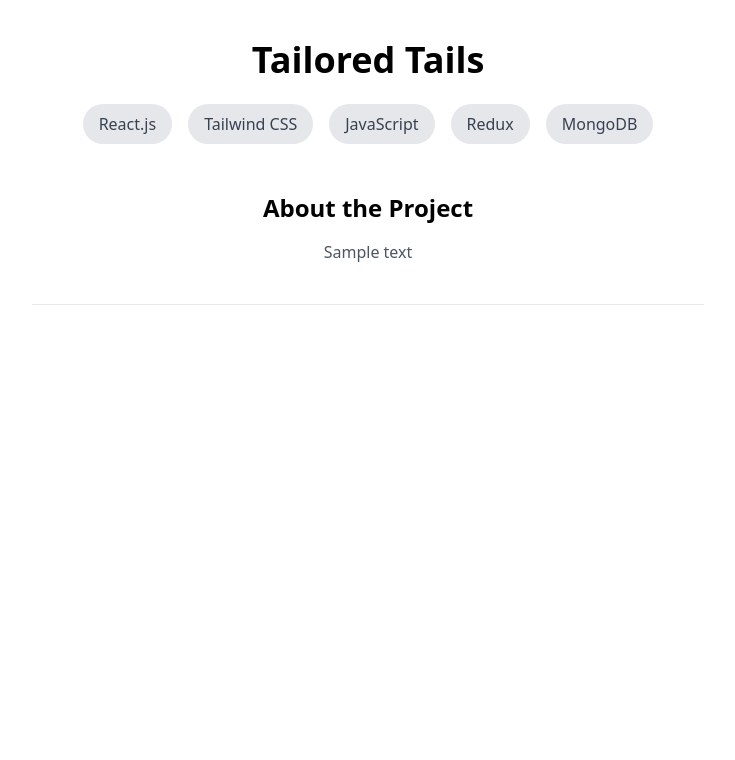
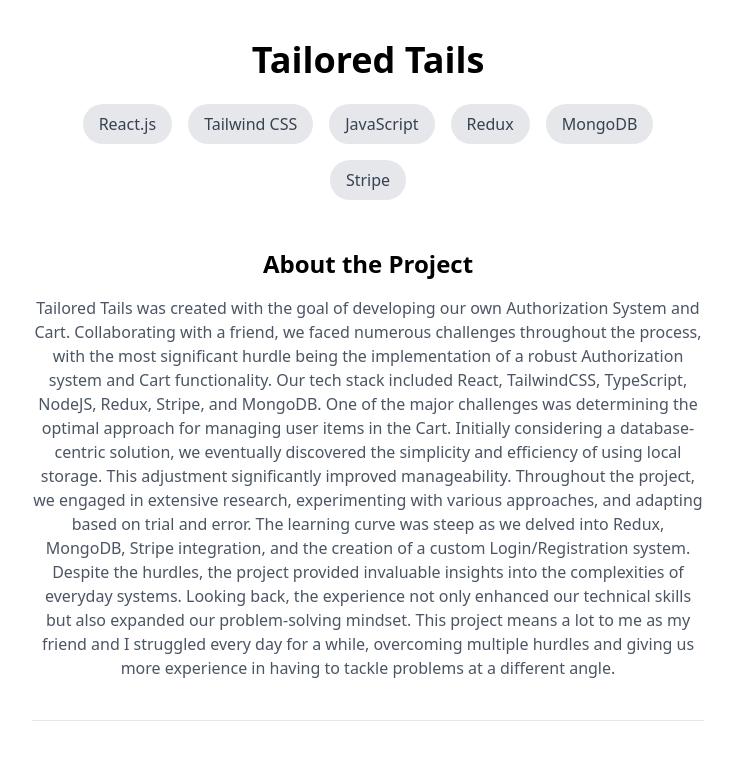
Before and after one commit to KadeVo/portfolio, a React (Create React App) app: page /tailoredtails in a window 1280 px wide. Shown: the top 760 px of the page, without its empty margins (272-1007 px from the left). Built offline with nearby package versions, Linux system fonts and the light colour scheme.

Commit message:
Adjusted project card

```diff
--- a/src/App.js
+++ b/src/App.js
@@ -1,14 +1,19 @@
 import { Route, Routes, BrowserRouter } from 'react-router-dom'
 import Home from './pages/Home'
-import Project1Page from './pages/TailoredTails'
+import Newsight from './pages/Newsight'
 import TailoredTails from './pages/TailoredTails'
+import Pomodoro from './pages/Pomodoro'
+import Organisers from './pages/Organisers'
 
 const App = () => {
   return (
     <BrowserRouter>
       <Routes>
         <Route index element={<Home />} />
-        <Route path="tailoredtails" element={<Project1Page />} />
+        <Route path="tailoredtails" element={<TailoredTails />} />
+        <Route path="pomodoro" element={<Pomodoro />} />
+        <Route path="Newsight" element={<Newsight />} />
+        <Route path="Organisers" element={<Organisers />} />
       </Routes>
     </BrowserRouter>
   )
--- a/src/components/Projects.js
+++ b/src/components/Projects.js
@@ -1,10 +1,14 @@
 import { FaGithub } from 'react-icons/fa'
 
 const ProjectCard = ({ title, description, image, url, githubUrl }) => (
-  <div className="flex flex-col rounded-lg shadow-md p-4 h-max w-[300px]">
-    <div className="mb-4 h-48 overflow-hidden items-center">
-      <img src={image} alt={title} className="rounded-lg mb-4 h-full w-full" />
+  <div className="flex flex-col rounded-lg shadow-md p-4 h-[400px] w-[300px] ">
+    <div className="mb-4 overflow-hidden items-center">
       <h3 className="font-bold text-lg mb-2">{title}</h3>
+      <img
+        src={image}
+        alt={title}
+        className="rounded-lg mb-4 w-full h-full object-cover"
+      />
     </div>
     <p className="text-base">{description}</p>
     <div className="flex items-center mt-4">
--- a/src/pages/Newsight.js
+++ b/src/pages/Newsight.js
@@ -1,16 +1,10 @@
 const Newsight = () => {
-  const skillsAndFrameworks = [
-    'React.js',
-    'Tailwind CSS',
-    'JavaScript',
-    'Redux',
-    'MongoDB',
-  ]
+  const skillsAndFrameworks = ['React.js', 'Tailwind CSS', 'Next,js', 'NewsAPI']
 
   return (
     <div className="text-center max-w-2xl mx-auto">
       <div>
-        <h1 className="text-4xl font-bold mt-10">Tailored Tails</h1>
+        <h1 className="text-4xl font-bold mt-10">Newsight</h1>
 
         <div className="flex flex-wrap justify-center mt-4">
           {skillsAndFrameworks.map((skill, index) => (
@@ -26,7 +20,18 @@ const Newsight = () => {
       <div className="mt-10 pb-10 border-b border-gray-200">
         <h2 className="text-2xl font-bold">About the Project</h2>
         <div className="mt-4">
-          <p className="text-gray-600">Sample text</p>
+          <p className="text-gray-600">
+            The idea stemmed from wanting all my news articles all in one place
+            for me to go efficently scroll through. The project is
+            TypeScript/React with Next.js. I selected Next.js so I could learn
+            more how Next.js operates alongside challenging myself working more
+            with external API's. I faced a few challenges when making my custom
+            hook as I had to teach myself using Next.js useSearchParams,
+            altering the api response and the general way Next.js functions.
+            Overall, I am happy with how it has developed over time as it taught
+            me a bunch of valuable lessons as I became a lot more familiar with
+            TailwindCSS, Next.js and external APIS.{' '}
+          </p>
         </div>
       </div>
     </div>
--- a/src/pages/Organisers.js
+++ b/src/pages/Organisers.js
@@ -0,0 +1,50 @@
+const Organisers = () => {
+  const skillsAndFrameworks = [
+    'React.js',
+    'Tailwind CSS',
+    'Agile Methodologies',
+  ]
+
+  return (
+    <div className="text-center max-w-2xl mx-auto">
+      <div>
+        <h1 className="text-4xl font-bold mt-10">Organisers</h1>
+
+        <div className="flex flex-wrap justify-center mt-4">
+          {skillsAndFrameworks.map((skill, index) => (
+            <p
+              key={index}
+              className="bg-gray-200 text-gray-700 px-4 py-2 m-2 rounded-full"
+            >
+              {skill}
+            </p>
+          ))}
+        </div>
+      </div>
+      <div className="mt-10 pb-10 border-b border-gray-200">
+        <h2 className="text-2xl font-bold">About the Project</h2>
+        <div className="mt-4">
+          <p className="text-gray-600">
+            This is my capstone project at Dev Academ Aotearoa. We spent 5 days
+            working on it in a modern software development team environment
+            under agile methodologies. I acted as the Scrum Facilitator and
+            worked on the front-end styling of the initial dashboard, each
+            widget styling, and worked on backend to frontend on the todo, gift
+            ideas & budget calculator widgets. I got to work with multiple
+            people in an intense developing situation due to the time
+            constraint. I learnt how to function better as a team, reinforced
+            backend knowledge, how to problem-solve with others, and improved my
+            ability of being a Scrum Facilitator. One thing I think I could have
+            improved on is hosting more meetings for the team. I think although
+            my group met up a couple times a day, I personally felt it would
+            have been nice to have everyone checked up on more and discuss
+            issues as a team because everyone is learning from this project & we
+            could have combined our learning.{' '}
+          </p>
+        </div>
+      </div>
+    </div>
+  )
+}
+
+export default Organisers
--- a/src/pages/Pomodoro.js
+++ b/src/pages/Pomodoro.js
@@ -0,0 +1,43 @@
+const Pomodoro = () => {
+  const skillsAndFrameworks = [
+    'React.js',
+    'Tailwind CSS',
+    'JavaScript',
+    'Redux',
+    'MongoDB',
+  ]
+
+  return (
+    <div className="text-center max-w-2xl mx-auto">
+      <div>
+        <h1 className="text-4xl font-bold mt-10">Tailored Tails</h1>
+
+        <div className="flex flex-wrap justify-center mt-4">
+          {skillsAndFrameworks.map((skill, index) => (
+            <p
+              key={index}
+              className="bg-gray-200 text-gray-700 px-4 py-2 m-2 rounded-full"
+            >
+              {skill}
+            </p>
+          ))}
+        </div>
+      </div>
+      <div className="mt-10 pb-10 border-b border-gray-200">
+        <h2 className="text-2xl font-bold">About the Project</h2>
+        <div className="mt-4">
+          <p className="text-gray-600">
+            This is one of my newest projects, my own pomodoro study application
+            using React Native. I created it for when I was studying for the
+            AZ-900 exam and it allowed me to stay focused and have a productive
+            study session. It is currently a WIP and a testing ground to teach
+            myself and get more familiar with React Native & Mobile Application
+            development.{' '}
+          </p>
+        </div>
+      </div>
+    </div>
+  )
+}
+
+export default Pomodoro
--- a/src/pages/TailoredTails.js
+++ b/src/pages/TailoredTails.js
@@ -5,6 +5,7 @@ const TailoredTails = () => {
     'JavaScript',
     'Redux',
     'MongoDB',
+    'Stripe',
   ]
 
   return (
@@ -26,7 +27,29 @@ const TailoredTails = () => {
       <div className="mt-10 pb-10 border-b border-gray-200">
         <h2 className="text-2xl font-bold">About the Project</h2>
         <div className="mt-4">
-          <p className="text-gray-600">Sample text</p>
+          <p className="text-gray-600">
+            Tailored Tails was created with the goal of developing our own
+            Authorization System and Cart. Collaborating with a friend, we faced
+            numerous challenges throughout the process, with the most
+            significant hurdle being the implementation of a robust
+            Authorization system and Cart functionality. Our tech stack included
+            React, TailwindCSS, TypeScript, NodeJS, Redux, Stripe, and MongoDB.
+            One of the major challenges was determining the optimal approach for
+            managing user items in the Cart. Initially considering a
+            database-centric solution, we eventually discovered the simplicity
+            and efficiency of using local storage. This adjustment significantly
+            improved manageability. Throughout the project, we engaged in
+            extensive research, experimenting with various approaches, and
+            adapting based on trial and error. The learning curve was steep as
+            we delved into Redux, MongoDB, Stripe integration, and the creation
+            of a custom Login/Registration system. Despite the hurdles, the
+            project provided invaluable insights into the complexities of
+            everyday systems. Looking back, the experience not only enhanced our
+            technical skills but also expanded our problem-solving mindset. This
+            project means a lot to me as my friend and I struggled every day for
+            a while, overcoming multiple hurdles and giving us more experience
+            in having to tackle problems at a different angle.
+          </p>
         </div>
       </div>
     </div>
```
